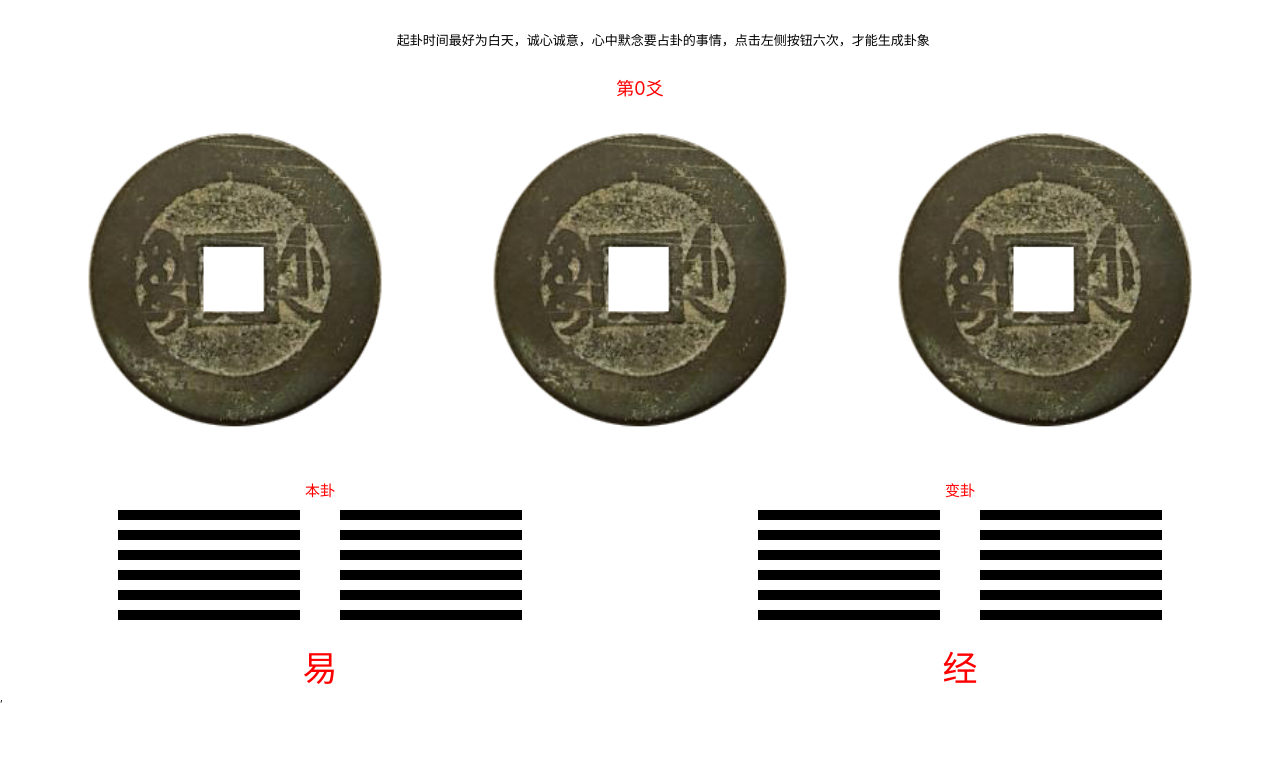
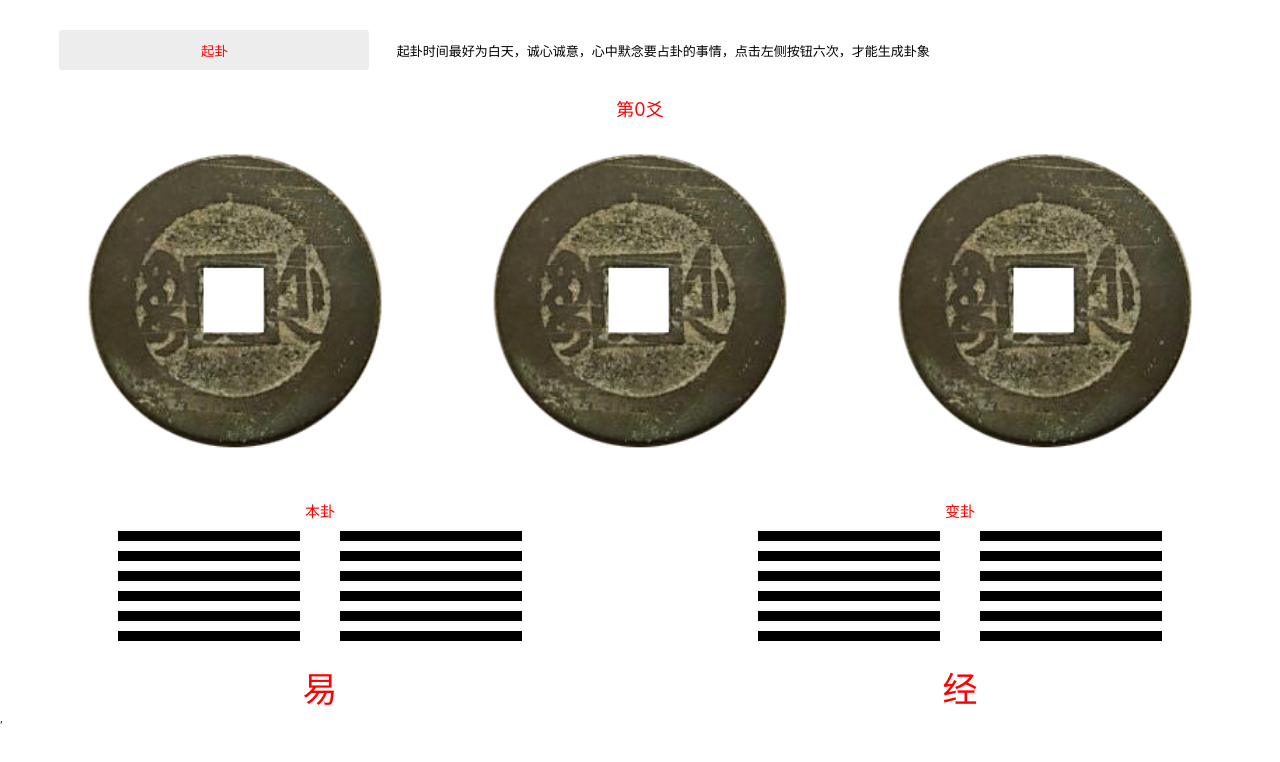
Before and after one commit to 553132973/divine, a React app: page /divine in a window 1280 px wide. Shown: the top 762 px of the page. Built offline with nearby package versions, Linux system fonts and the light colour scheme.

Commit message:
feat:易经

```diff
--- a/src/pages/divine/index.js
+++ b/src/pages/divine/index.js
@@ -14,50 +14,46 @@ class index extends Component {
       tongQian: [0, 1, 2]
     };
   }
-  // start = () => {
-  //   const { gua } = this.state;
-  //   let left = Math.ceil(Math.random() * 10) - 1;
-  //   let center = Math.ceil(Math.random() * 10) - 1;
-  //   let right = Math.ceil(Math.random() * 10) - 1;
-  //   if (gua.length < 6) {
-  //     let num = [left, center, right];
-  //     // gua.push(this.parityNumber(num));
-  //     this.setState({
-  //       leftCopperCash: left,
-  //       centerCopperCash: center,
-  //       rightCopperCash: right,
-  //       gua: gua
-  //     });
-  //   } else {
-  //     alert("卦象生成");
-  //     console.log(gua);
-  //   }
-  // };
+  start = () => {
+    const { gua } = this.state;
+    let left = Math.ceil(Math.random() * 10) - 1;
+    let center = Math.ceil(Math.random() * 10) - 1;
+    let right = Math.ceil(Math.random() * 10) - 1;
+    if (gua.length < 6) {
+      let num = [left, center, right];
+      gua.push(this.parityNumber(num));
+      this.setState({
+        leftCopperCash: left,
+        centerCopperCash: center,
+        rightCopperCash: right,
+        gua: gua
+      });
+    } else {
+      alert("卦象生成");
+      console.log(gua);
+    }
+  };
 
-  // parityNumber = num => {
-  //   let num2 = [];
-  //   num.filter((e, i, arr) => {
-  //     if (e % 2 === 0) {
-  //       num2.push(e);
-  //     }
-  //   });
-  //   switch (num2.length) {
-  //     case 0:
-  //       return "老阳"; //老阳
-  //       // break;
-  //     case 1:
-  //       return "少阳"; //少阳
-  //       // break;
-  //     case 2:
-  //       return "少阴"; //少阴
-  //       // break;
-  //     case 3:
-  //       return "老阴"; //老阴
-  //       // break;
-  //     default:
-  //       break;
-  //   }
-  // };
+  parityNumber = num => {
+    let num2 = [];
+    num.filter((e, i, arr) => {
+      if (e % 2 === 0) {
+        num2.push(e);
+      }
+    });
+    switch (num2.length) {
+      case 0:
+        return "老阳"; //老阳
+      case 1:
+        return "少阳"; //少阳
+      case 2:
+        return "少阴"; //少阴
+      case 3:
+        return "老阴"; //老阴
+      default:
+        break;
+    }
+  };
   render() {
     const {
       leftCopperCash,
@@ -70,7 +66,7 @@ class index extends Component {
         <div className="topEmpty" />
         <div className="start">
           <div>
-            {/* <button onClick={this.start}>起卦</button> */}
+            <button onClick={this.start}>起卦</button>
           </div>
           <p>起卦时间最好为白天，诚心诚意，心中默念要占卦的事情，点击左侧按钮六次，才能生成卦象</p>
         </div>
```
